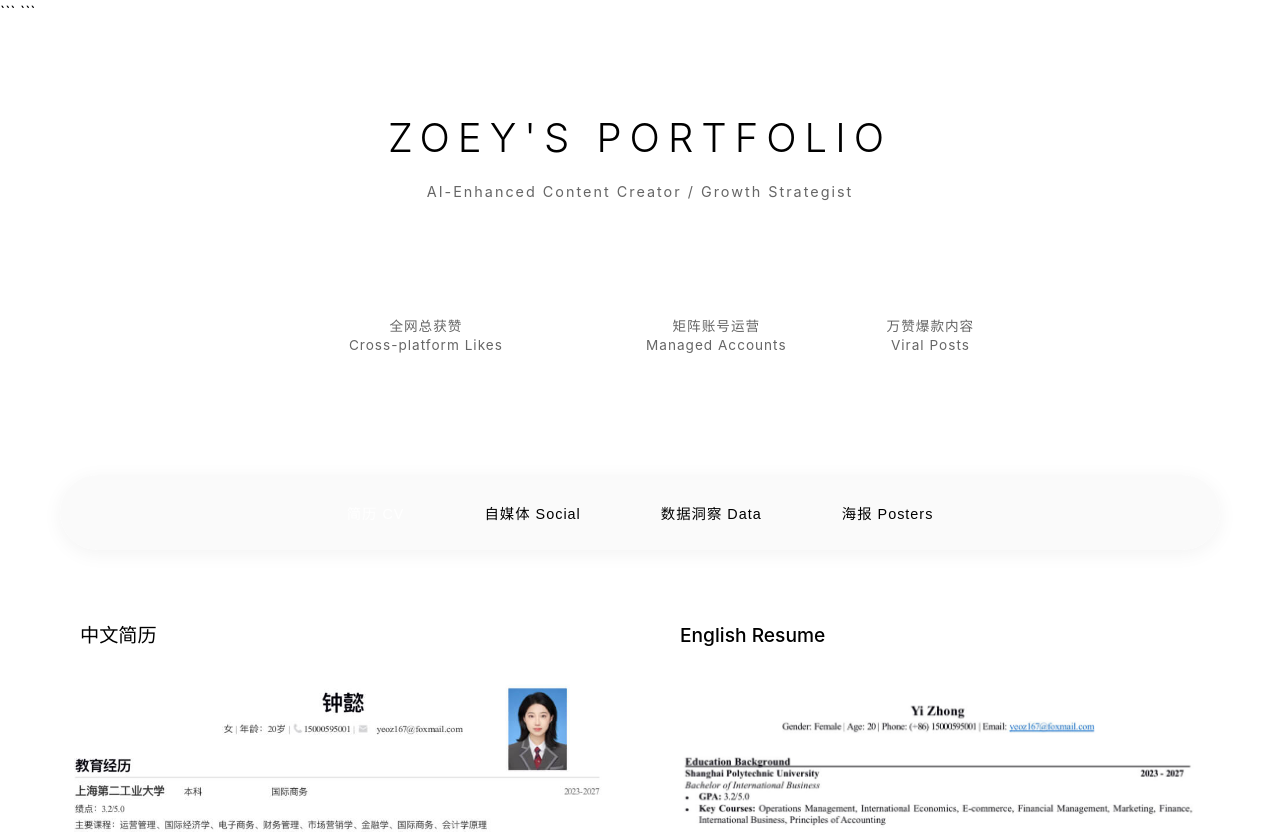
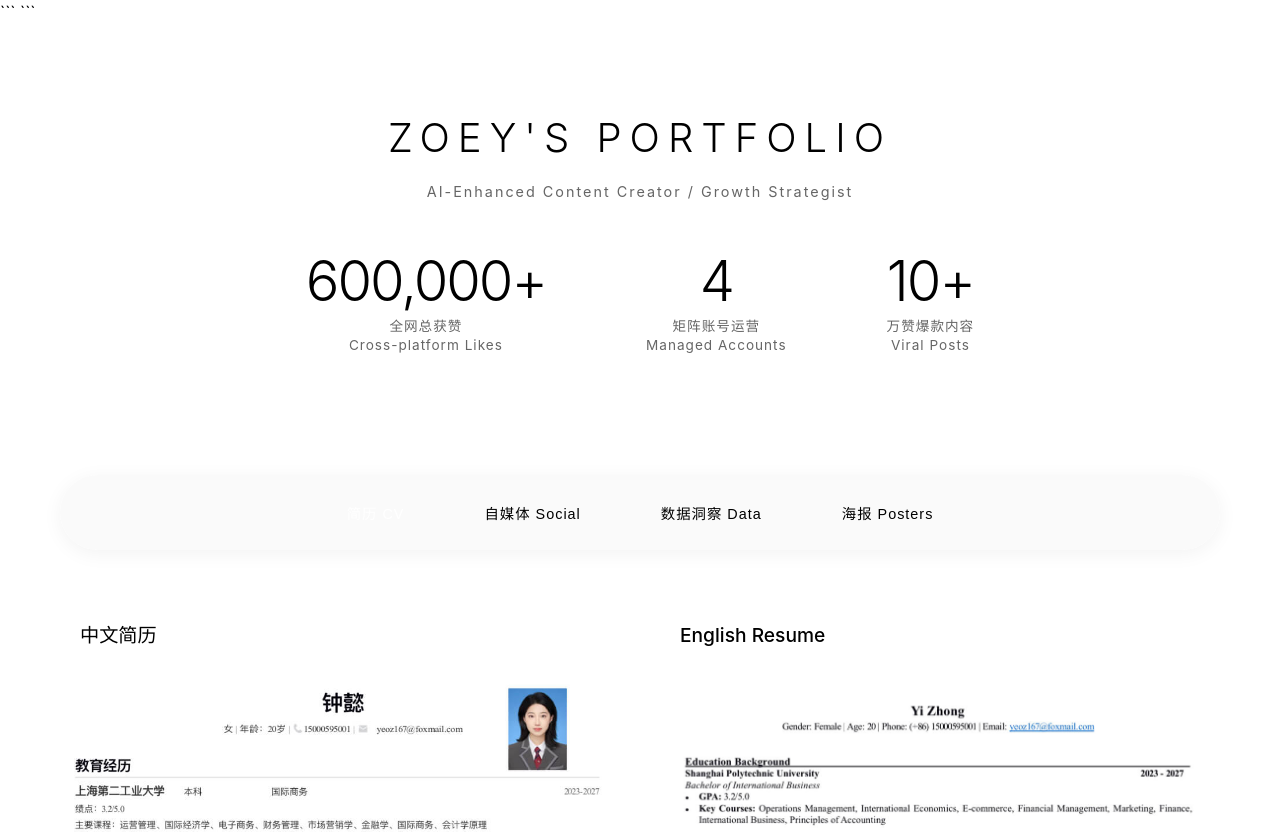
Before and after one commit to 1990786584-afk/portfolio, a plain HTML site: page index.html in a window 1280 px wide. Shown: the top 832 px of the page. Drawn offline with Linux system fonts and the light colour scheme.

Commit message:
fix invisible numbers on iOS Safari

```diff
--- a/index.html
+++ b/index.html
@@ -95,10 +95,6 @@
         letter-spacing: -2px;
         line-height: 1;
         margin-bottom: 8px;
-        background: linear-gradient(135deg, var(--accent-color) 0%, #ff8e8e 100%);
-        -webkit-background-clip: text;
-        -webkit-text-fill-color: transparent;
-        background-clip: text;
     }
 
     .stat-label {
```
